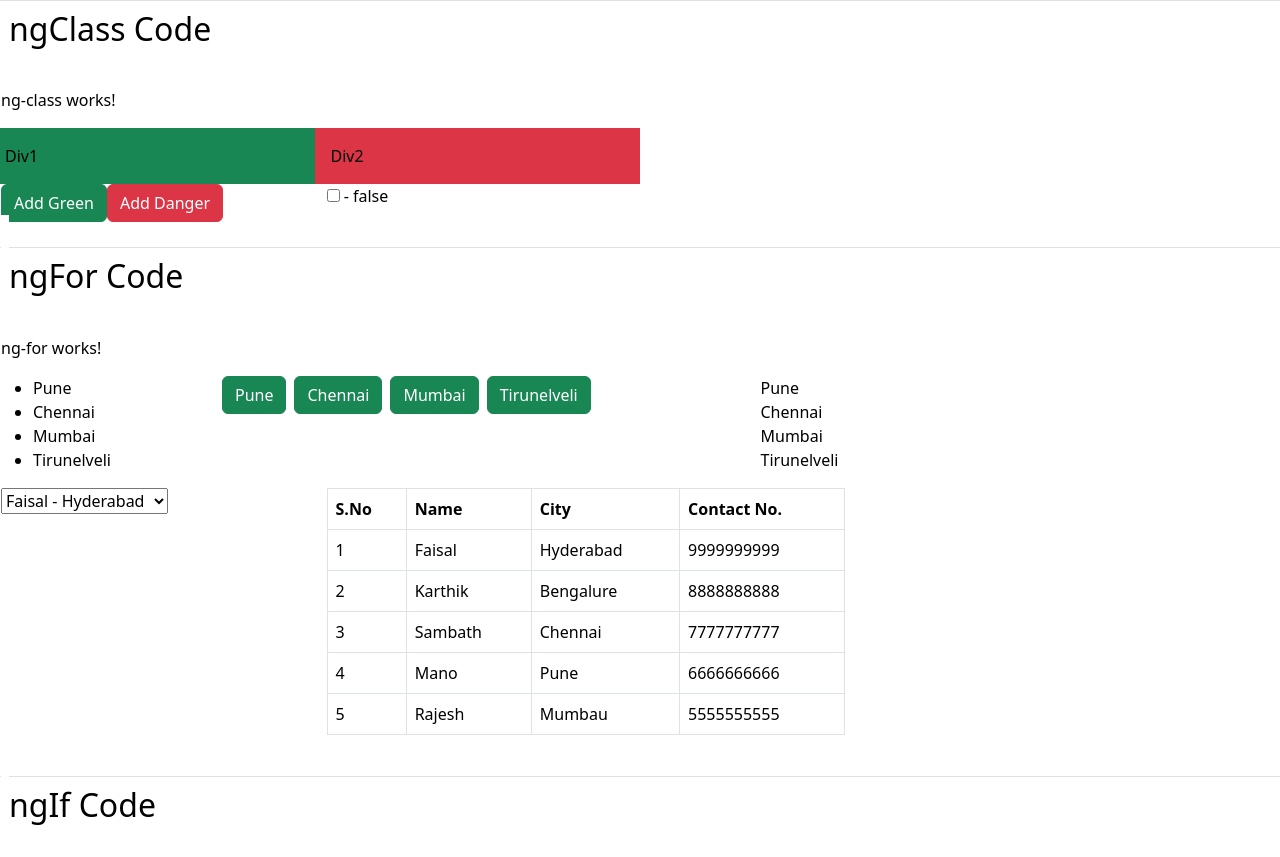
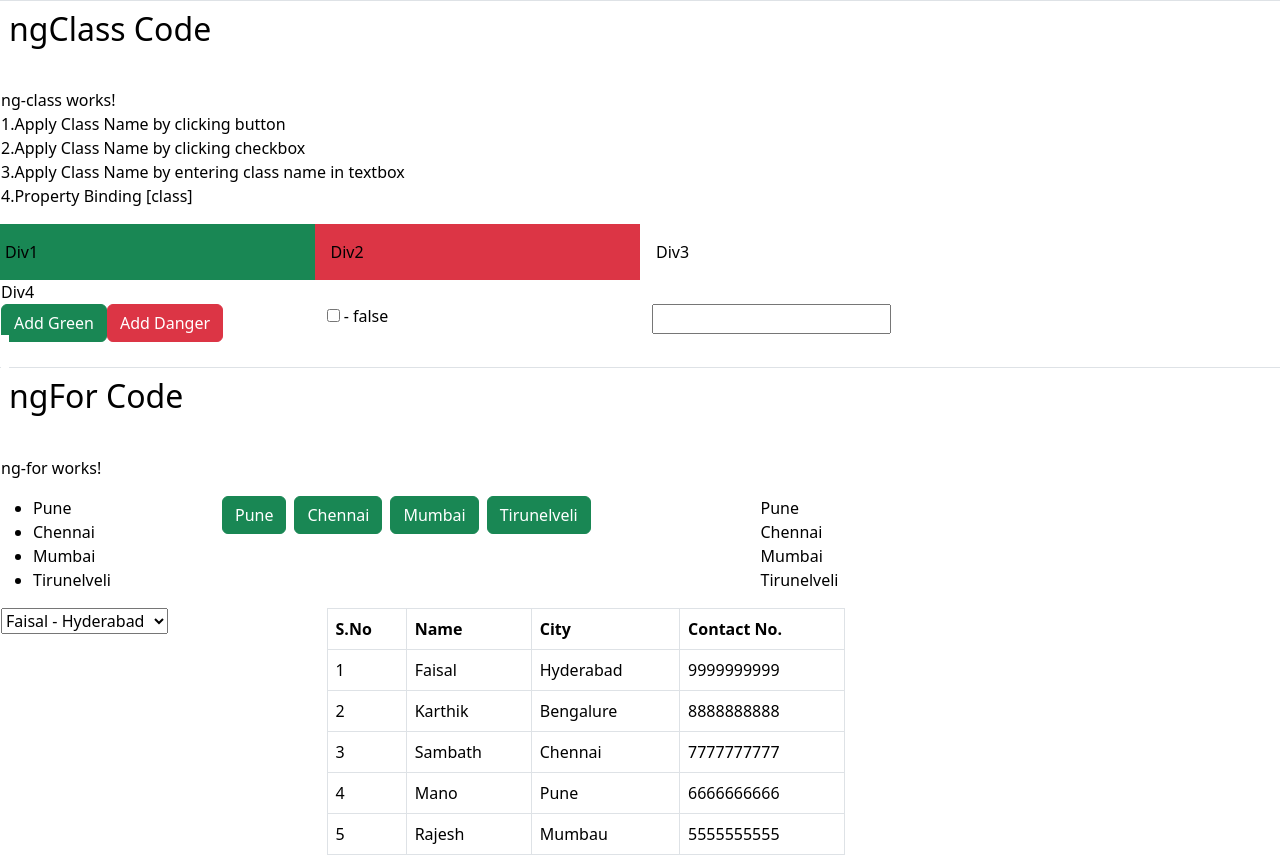
Before and after one commit to moh-faisal85/AngularJS, an Angular app in the folder Training.Angular19.Project/: page / in a window 1280 px wide. Shown: the top 857 px of the page. Built offline with nearby package versions, Linux system fonts and the light colour scheme.

Commit message:
Part-5-Angular19-Apply Dynamic Class using ngClass & property binding-Button and checkbox click and textbox two way binding

```diff
--- a/Training.Angular19.Project/src/app/components/ng-class/ng-class.component.html
+++ b/Training.Angular19.Project/src/app/components/ng-class/ng-class.component.html
@@ -1,10 +1,21 @@
-<p>ng-class works!</p>
+<p>ng-class works!<br/>
+1.Apply Class Name by clicking button<br/>
+2.Apply Class Name by clicking checkbox<br/>
+3.Apply Class Name by entering class name in textbox<br/>
+4.Property Binding [class]
+</p>
 <div class="row">
     <div class="col-3 p-3" [ngClass]="div1BgColor">
         Div1
     </div>
     <div class="col-3 p-3" [ngClass] = "isChecked == true ? 'bg-success':'bg-danger'">
         Div2
+    </div>
+    <div class="col-3 p-3" [ngClass]="div3ClassName">
+        Div3
+    </div>
+    <div [class]="div3ClassName">
+        Div4
     </div>
 </div>
 
@@ -17,4 +28,7 @@
         <input type="checkbox"  [(ngModel)]="isChecked" />
         - {{isChecked}}
     </div>
+    <div class="col-3">
+        <input type="text" [(ngModel)]="div3ClassName"/>
+    </div>
 </div>
--- a/Training.Angular19.Project/src/app/components/ng-class/ng-class.component.ts
+++ b/Training.Angular19.Project/src/app/components/ng-class/ng-class.component.ts
@@ -12,6 +12,7 @@ export class NgClassComponent {
 
   div1BgColor:string = "bg-success";
   isChecked:boolean = false;
+  div3ClassName : string = '';
 
   addDiv1Color(className:string)
   {
```
